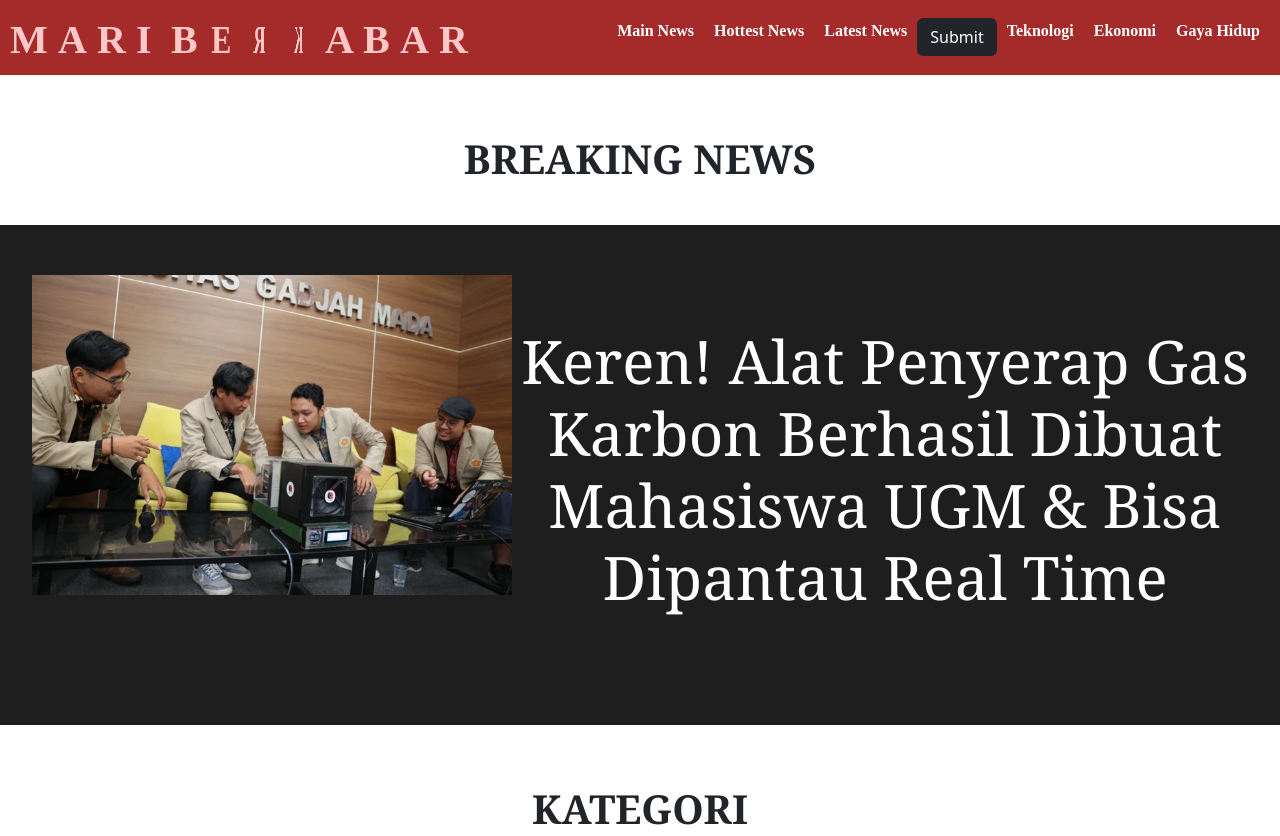
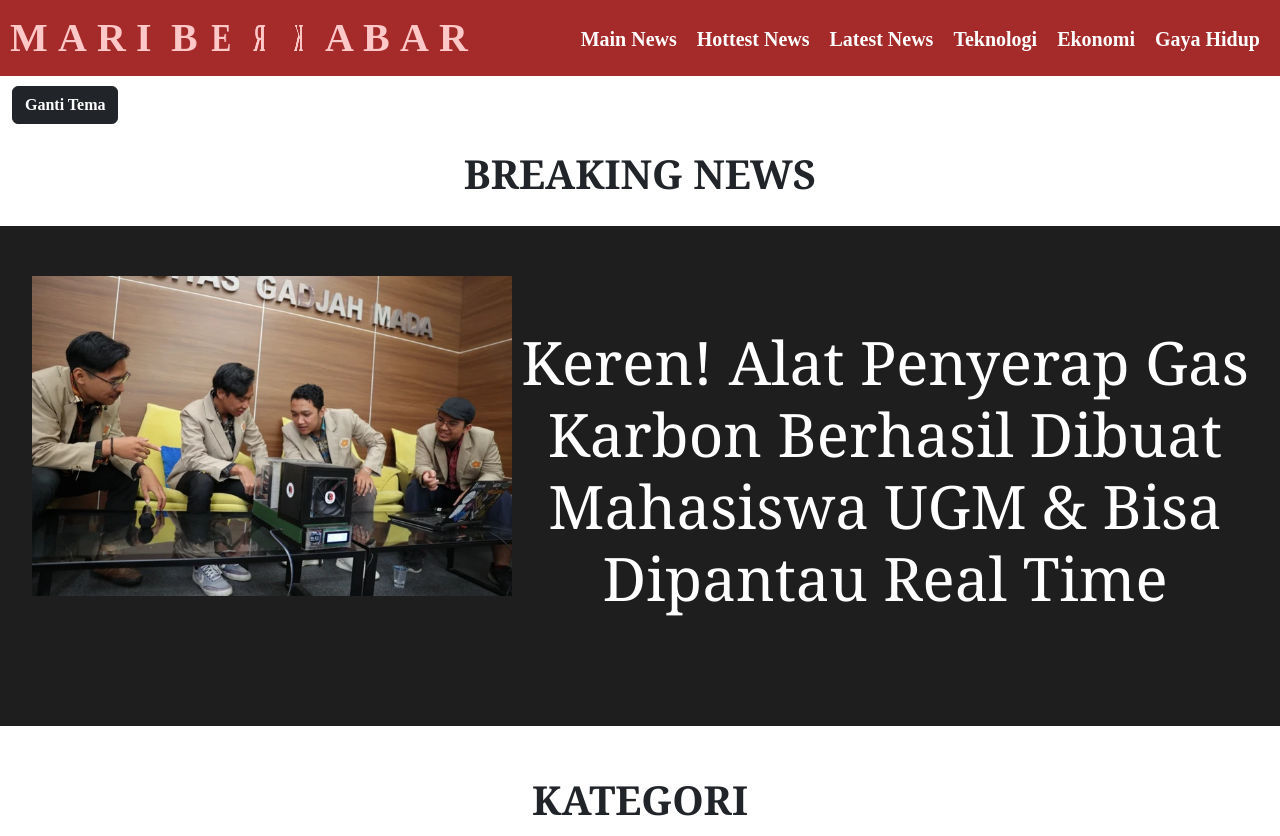
Before and after one commit to FathyaAzra/PW1_UTS, a plain HTML site: page index.html in a window 1280 px wide. Shown: the top 836 px of the page. Drawn offline with nearby package versions, Linux system fonts and the light colour scheme.

Commit message:
Add files via upload

```diff
--- a/index.html
+++ b/index.html
@@ -8,7 +8,6 @@
     <link rel="stylesheet" href="style.css">
     <title>News Website</title>
     <link href="https://cdn.jsdelivr.net/npm/bootstrap@5.3.2/dist/css/bootstrap.min.css" rel="stylesheet" integrity="sha384-T3c6CoIi6uLrA9TneNEoa7RxnatzjcDSCmG1MXxSR1GAsXEV/Dwwykc2MPK8M2HN" crossorigin="anonymous">
-
 </head>
 
 
@@ -34,13 +33,12 @@
     </div>
     <div class="navbar-container">
       <div class="teleport">
-        <p><a href="#" class="category">Main News</a></p>
-        <p><a href="#" class="category">Hottest News</a></p>
-        <p><a href="#" class="category">Latest News</a></p>
-        <p><button type="tema" class="btn btn-dark" id="buttonform">Submit</button></p>
-        <p><a href="#" class="category">Teknologi</a></p>
-        <p><a href="#" class="category">Ekonomi</a></p>
-        <p><a href="#" class="category">Gaya Hidup</a></p>
+        <h5><a href="#" class="category">Main News</a></h5>
+        <h5><a href="#" class="category">Hottest News</a></h5>
+        <h5><a href="#" class="category">Latest News</a></h5>
+        <h5><a href="#" class="category">Teknologi</a></h5>
+        <h5><a href="#" class="category">Ekonomi</a></h5>
+        <h5><a href="#" class="category">Gaya Hidup</a></h5>
       </div>
     </div>
   </div>
@@ -48,11 +46,12 @@
 
 <!--HEADLINE-->
 <div>
-  <div class="container-fluid judulbesar">
+    <div class="container-fluid judulbesar">
+    <p><button type="tema" class="btn btn-dark" id="buttonform">Ganti Tema</button></p>
     <center><h1 class="headline">BREAKING NEWS</h1></center>
   </div>
   <div class="container-fluid hotnews">
-    <img src="img/beritateknologi1.webp" style= "width: 500px; padding-bottom:50px; padding-top:50px; padding-left:20px;">
+    <img src="img/beritateknologi1.webp" style= "width: 500px; padding-bottom:50px; padding-top:50px; padding-left:20px;" id="gambarheadline" >
     <h1><a href="#" class="centered-link judul">Keren! Alat Penyerap Gas Karbon Berhasil Dibuat Mahasiswa UGM & Bisa Dipantau Real Time</a></h1>
   </div>
 
@@ -61,7 +60,7 @@
 <!--KATEGORI-->
 <div>
   <div class="container-fluid judulbesar">
-    <h1 class="headline"><center>KATEGORI</center></h1>
+   <center><h1 class="headlinedua">KATEGORI</h1></center>
   </div>
 
   <!--TEKNOLOGI-->
@@ -241,4 +240,5 @@
 </div>
 </div>
 </body>
+
 </html>
--- a/style.css
+++ b/style.css
@@ -7,13 +7,12 @@
 /*navigation*/
 .navbar{
     width:100%;
-    height:75px;
     background-color:brown;
-    position: fixed;
 }
 .navbar-container{
     display:flex;
     margin-left: auto;
+
 }
 .logo a{
     color:rgb(255, 200, 200);
@@ -28,6 +27,7 @@
     display: inline-block;
     animation: flip 2s infinite;
     animation-delay: calc(.2s * var(--delay))
+
 }
 @keyframes flip {
     0%,50% {
@@ -40,7 +40,7 @@
     margin-left: auto;
     margin-top: 10px;
     margin-right: 10px;
-    align-items:top;
+    align-items:bottom;
     padding:auto;
     display:flex;
     justify-content: flex-end;
@@ -65,7 +65,7 @@
 .headline{
     font-family: Georgia, 'Times New Roman', Times, serif;
     font-weight: bolder;
-    padding-top: 60px;
+    padding-top: 10px;
     }
 .hotnews{
     width:100%;
@@ -76,6 +76,18 @@
     justify-content:space-between;
     background-color: rgb(30, 30, 30);
 }
+
+#buttonform{
+margin-top:10px;
+font-weight: bolder;
+font-family: 'Times New Roman', Times, serif;
+}
+
+#buttonform:hover{
+    background-color: pink;
+    color: black;
+}
+
 .hotnews h1{
     display: inline;
     text-decoration: none;
@@ -96,6 +108,11 @@
 
 /*Per kategori*/
 
+.headlinedua{
+    font-family: Georgia, 'Times New Roman', Times, serif;
+    font-weight: bolder;
+    padding-top: 50px;
+}
 
 .KOTAKKATEGORI{
     margin-top: 10px;
@@ -103,6 +120,8 @@
 
 .containcard{
     margin: 25px;
+    margin-top:50px;
+    margin-bottom:50px;
 }
 
 .JudulKategori{
@@ -131,7 +150,7 @@
     background-color: brown;
     width:100%;
     text-align:start;
-    height:300px;
+    height:350px;
     justify-content: space-between;
 }
 
```
